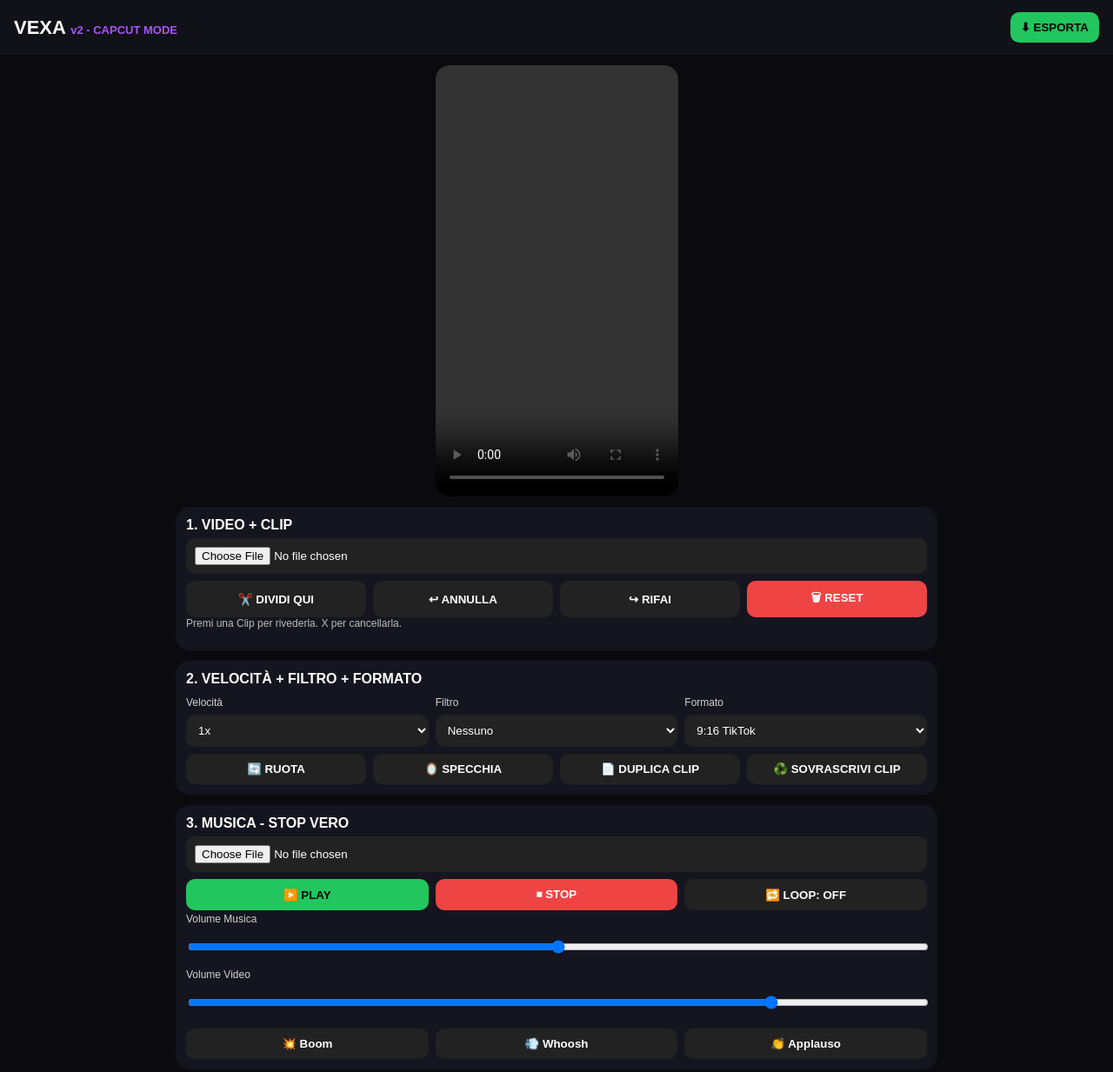
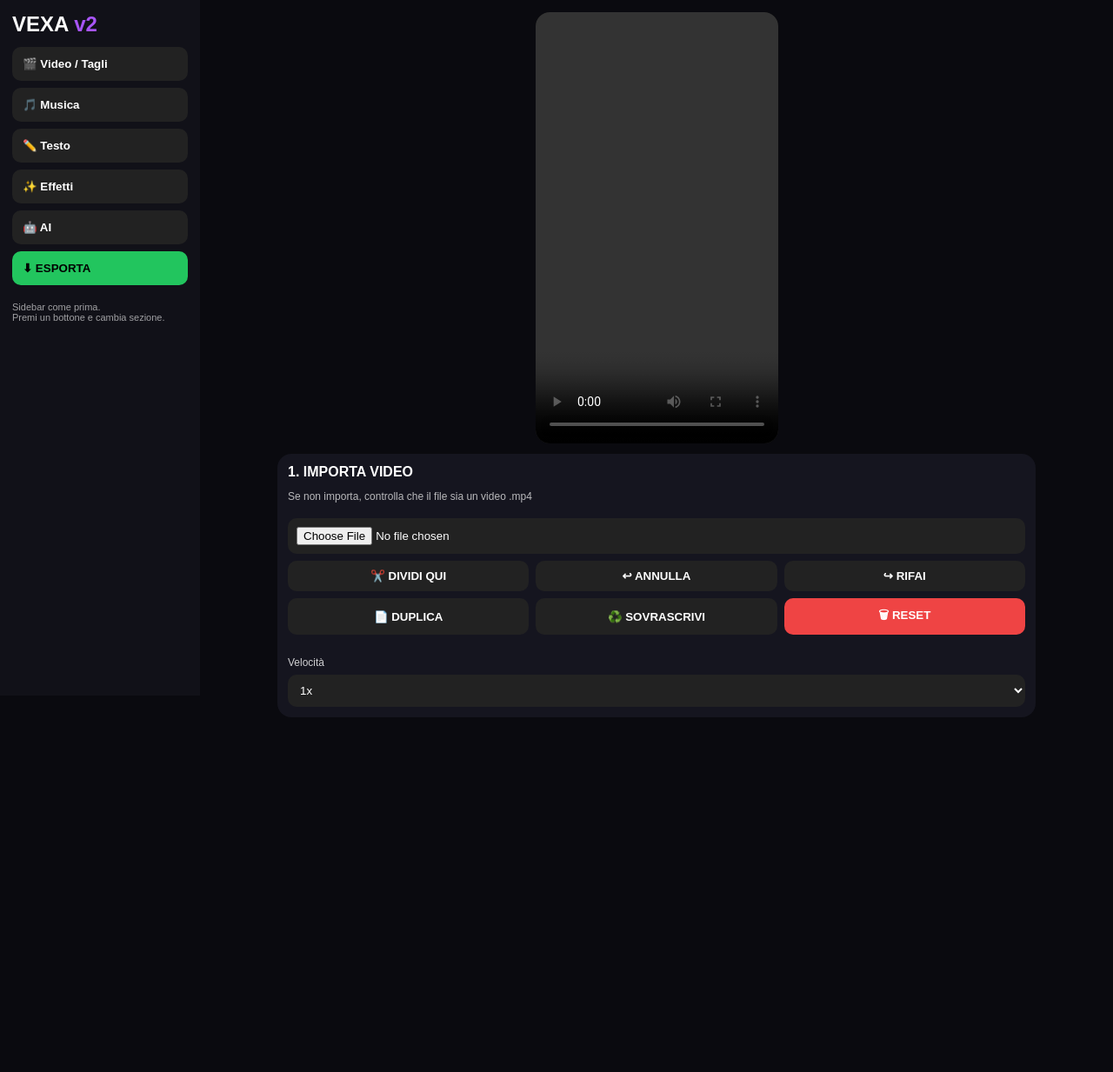
Before and after one commit to Robert755429/vexa, a plain HTML site: page vexa/index.html in a window 1280 px wide. Shown: the top 1233 px of the page at 87% size. After the commit the page ends 839 px from the top, so only its background shows below. Drawn offline with Linux system fonts and the light colour scheme.

Commit message:
Refactor HTML structure and add styles

```diff
--- a/vexa/index.html
+++ b/vexa/index.html
@@ -1,36 +1,121 @@
 <!DOCTYPE html>
-<html lang="it"><head><meta charset="UTF-8"><meta name="viewport" content="width=device-width, initial-scale=1.0"><title>VEXA v2</title><link rel="stylesheet" href="css/style.css"></head>
+<html lang="it">
+<head>
+<meta charset="UTF-8">
+<meta name="viewport" content="width=device-width, initial-scale=1.0">
+<title>VEXA v2</title>
+<link rel="stylesheet" href="css/style.css">
+<style>
+body{display:flex;margin:0;background:#0a0a0f;color:#fff;font-family:Arial,sans-serif}
+.sidebar{width:230px;min-width:230px;background:#111118;padding:14px;position:sticky;top:0;height:100vh;overflow-y:auto}
+.sidebar h2{margin:0 0 12px 0}
+.sidebar button{width:100%;margin-bottom:8px;padding:12px;border:0;border-radius:10px;background:#222;color:#fff;font-weight:700;cursor:pointer;text-align:left}
+.sidebar button.active{background:#a855f7}
+.sidebar button.green{background:#22c55e;color:#000}
+.main{flex:1;padding:14px;max-width:900px;margin:auto}
+.video-wrap{position:relative;background:#000;border-radius:16px;overflow:hidden;aspect-ratio:9/16;max-height:62vh;margin:auto}
+video{width:100%;height:100%;object-fit:cover}
+#overlayText{position:absolute;left:50%;top:72%;transform:translateX(-50%);font-size:32px;font-weight:900;text-align:center;text-shadow:2px 2px 0 #000;width:90%}
+#stickerLayer{position:absolute;inset:0;pointer-events:none;font-size:60px;text-align:center;padding-top:20%}
+.card{background:#15151f;border-radius:16px;padding:12px;margin-top:12px}
+.row{display:flex;gap:8px;flex-wrap:wrap;margin-top:8px}
+.row>*{flex:1;min-width:110px}
+input,select{width:100%;padding:10px;border-radius:10px;border:0;background:#222;color:#fff;margin-top:6px}
+.clip{background:#a855f7;padding:10px;border-radius:10px;cursor:pointer;text-align:center;font-weight:800}
+.timeline{display:flex;gap:8px;overflow-x:auto}
+@media(max-width:700px){body{flex-direction:column}.sidebar{width:100%;height:auto;position:relative;display:flex;gap:8px;overflow-x:auto}.sidebar button{min-width:130px}}
+</style>
+</head>
 <body>
-<header><div class="logo">VEXA <span>v2 - CAPCUT MODE</span></div><button class="green" onclick="exportVideo()">⬇ ESPORTA</button></header>
-<main>
-<div class="video-wrap"><video id="video" playsinline controls></video><div id="overlayText"></div><div id="stickerLayer"></div></div>
 
-<div class="card"><b>1. VIDEO + CLIP</b><input type="file" id="videoInput" accept="video/*">
-<div class="row"><button onclick="splitClip()">✂️ DIVIDI QUI</button><button onclick="undo()">↩ ANNULLA</button><button onclick="redo()">↪ RIFAI</button><button class="red" onclick="clearAll()">🗑 RESET</button></div>
-<div class="small">Premi una Clip per rivederla. X per cancellarla.</div><div id="clips" class="timeline"></div></div>
+<!-- SIDEBAR DI PRIMA - RIMESSA -->
+<div class="sidebar">
+  <h2>VEXA <span style="color:#a855f7">v2</span></h2>
+  <button onclick="showSection('video')">🎬 Video / Tagli</button>
+  <button onclick="showSection('audio')">🎵 Musica</button>
+  <button onclick="showSection('testo')">✏️ Testo</button>
+  <button onclick="showSection('effetti')">✨ Effetti</button>
+  <button onclick="showSection('ai')">🤖 AI</button>
+  <button class="green" onclick="exportVideo()">⬇ ESPORTA</button>
+  <p style="font-size:11px;opacity:.6">Sidebar come prima.<br>Premi un bottone e cambia sezione.</p>
+</div>
 
-<div class="card"><b>2. VELOCITÀ + FILTRO + FORMATO</b><div class="row">
-<div><label>Velocità</label><select id="speed" onchange="setSpeed()"><option value="0.5">0.5x</option><option value="0.75">0.75x</option><option value="1" selected>1x</option><option value="1.5">1.5x</option><option value="2">2x</option><option value="3">3x</option></select></div>
-<div><label>Filtro</label><select id="filter" onchange="setFilter()"><option value="none">Nessuno</option><option value="grayscale(1)">Bianco e Nero</option><option value="sepia(1)">Vintage</option><option value="saturate(1.8) contrast(1.2)">Vivido</option><option value="blur(3px)">Blur</option><option value="hue-rotate(90deg) saturate(1.5)">Neon</option><option value="contrast(1.5) brightness(1.1)">VHS</option></select></div>
-<div><label>Formato</label><select onchange="document.querySelector('.video-wrap').style.aspectRatio=this.value"><option value="9/16">9:16 TikTok</option><option value="16/9">16:9 YouTube</option><option value="1/1">1:1 Instagram</option></select></div></div>
-<div class="row"><button onclick="rotateVideo()">🔄 RUOTA</button><button onclick="mirrorVideo()">🪞 SPECCHIA</button><button onclick="duplicateClip()">📄 DUPLICA CLIP</button><button onclick="overwriteClip()">♻️ SOVRASCRIVI CLIP</button></div></div>
+<div class="main">
+  <div class="video-wrap">
+    <video id="video" playsinline controls></video>
+    <div id="overlayText"></div>
+    <div id="stickerLayer"></div>
+  </div>
 
-<div class="card"><b>3. MUSICA - STOP VERO</b><input type="file" id="musicInput" accept="audio/*"><audio id="music"></audio>
-<div class="row"><button class="green" onclick="playMusic()">▶️ PLAY</button><button class="red" onclick="stopMusic()">⏹ STOP</button><button onclick="toggleLoop()">🔁 LOOP: <span id="loopTxt">OFF</span></button></div>
-<label>Volume Musica</label><input type="range" id="musicVol" min="0" max="100" value="50" oninput="setMusicVol()">
-<label>Volume Video</label><input type="range" id="videoVol" min="0" max="100" value="80" oninput="setVideoVol()">
-<div class="row"><button onclick="playSfx('boom')">💥 Boom</button><button onclick="playSfx('whoosh')">💨 Whoosh</button><button onclick="playSfx('clap')">👏 Applauso</button></div></div>
+  <!-- SEZIONE VIDEO - IMPORT SISTEMATO -->
+  <div id="sec-video" class="card">
+    <b>1. IMPORTA VIDEO</b>
+    <p style="font-size:12px;opacity:.7">Se non importa, controlla che il file sia un video .mp4</p>
+    <input type="file" id="videoInput" accept="video/*">
+    <div class="row">
+      <button onclick="splitClip()">✂️ DIVIDI QUI</button>
+      <button onclick="undo()">↩ ANNULLA</button>
+      <button onclick="redo()">↪ RIFAI</button>
+    </div>
+    <div class="row">
+      <button onclick="duplicateClip()">📄 DUPLICA</button>
+      <button onclick="overwriteClip()">♻️ SOVRASCRIVI</button>
+      <button style="background:#ef4444" onclick="clearAll()">🗑 RESET</button>
+    </div>
+    <div id="clips" class="timeline" style="margin-top:10px"></div>
+    <label>Velocità</label>
+    <select id="speed" onchange="setSpeed()"><option value="0.5">0.5x</option><option value="0.75">0.75x</option><option value="1" selected>1x</option><option value="1.5">1.5x</option><option value="2">2x</option><option value="3">3x</option></select>
+  </div>
 
-<div class="card"><b>4. TESTO + KARAOKE</b><input type="text" id="textInput" placeholder="Scrivi testo... es. VEXA SPINGE" oninput="updateText()">
-<div class="row"><div><label>Font</label><select id="fontSel" onchange="updateText()"><option value="Arial Black">TikTok Bold</option><option value="Impact">Impact</option><option value="Georgia">Serif</option><option value="Courier New">Typewriter</option><option value="Comic Sans MS">Mano</option><option value="Verdana">Neon Clean</option></select></div>
-<div><label>Colore</label><input type="color" id="colorSel" value="#ffffff" onchange="updateText()"></div>
-<div><label>Posizione</label><select id="posSel" onchange="updateText()"><option value="72%">Sotto</option><option value="45%">Centro</option><option value="15%">Sopra</option></select></div></div>
-<div class="row"><button onclick="toggleKaraoke()">🎤 KARAOKE / SCORRE</button><button onclick="clearText()">❌ TOGLI TESTO</button><button onclick="addSubtitle()">💬 SOTTOTITOLO</button></div></div>
+  <!-- SEZIONE AUDIO -->
+  <div id="sec-audio" class="card" style="display:none">
+    <b>2. MUSICA - STOP VERO</b>
+    <input type="file" id="musicInput" accept="audio/*">
+    <audio id="music"></audio>
+    <div class="row">
+      <button style="background:#22c55e;color:#000" onclick="playMusic()">▶️ PLAY</button>
+      <button style="background:#ef4444" onclick="stopMusic()">⏹ STOP</button>
+      <button onclick="toggleLoop()">🔁 LOOP: <span id="loopTxt">OFF</span></button>
+    </div>
+    <label>Volume Musica</label><input type="range" id="musicVol" min="0" max="100" value="50" oninput="setMusicVol()">
+    <label>Volume Video</label><input type="range" id="videoVol" min="0" max="100" value="80" oninput="setVideoVol()">
+  </div>
 
-<div class="card"><b>5. STICKER + TRANSIZIONE + AI</b>
-<div class="row"><button onclick="addSticker('🔥')">🔥</button><button onclick="addSticker('😂')">😂</button><button onclick="addSticker('❤️')">❤️</button><button onclick="addSticker('⭐')">⭐</button><button onclick="addSticker('👑')">👑</button></div>
-<label>Transizione</label><select id="transSel"><option>Dissolvenza</option><option>Zoom</option><option>Flash</option><option>Slide</option></select>
-<input type="text" id="aiInput" placeholder="Chiedi a VEXA: rendilo virale..."><button class="primary" style="width:100%;margin-top:8px" onclick="askAI()">CHIEDI A VEXA ✨</button><p id="aiOut" class="small"></p></div>
-</main>
-<script src="js/editor.js"></script><script src="js/main.js"></script><script src="js/ai.js"></script>
-</body></html>
+  <!-- SEZIONE TESTO -->
+  <div id="sec-testo" class="card" style="display:none">
+    <b>3. TESTO + KARAOKE</b>
+    <input type="text" id="textInput" placeholder="Scrivi testo..." oninput="updateText()">
+    <div class="row">
+      <select id="fontSel" onchange="updateText()"><option value="Arial Black">TikTok Bold</option><option value="Impact">Impact</option><option value="Georgia">Serif</option><option value="Courier New">Typewriter</option><option value="Comic Sans MS">Mano</option></select>
+      <input type="color" id="colorSel" value="#ffffff" onchange="updateText()">
+      <select id="posSel" onchange="updateText()"><option value="72%">Sotto</option><option value="45%">Centro</option><option value="15%">Sopra</option></select>
+    </div>
+    <div class="row"><button onclick="toggleKaraoke()">🎤 KARAOKE</button><button onclick="clearText()">❌ TOGLI TESTO</button></div>
+  </div>
+
+  <!-- SEZIONE EFFETTI -->
+  <div id="sec-effetti" class="card" style="display:none">
+    <b>4. EFFETTI</b>
+    <label>Filtro</label>
+    <select id="filter" onchange="setFilter()"><option value="none">Nessuno</option><option value="grayscale(1)">Bianco e Nero</option><option value="sepia(1)">Vintage</option><option value="saturate(1.8) contrast(1.2)">Vivido</option><option value="blur(3px)">Blur</option><option value="hue-rotate(90deg) saturate(1.5)">Neon</option></select>
+    <div class="row"><button onclick="rotateVideo()">🔄 RUOTA</button><button onclick="mirrorVideo()">🪞 SPECCHIA</button></div>
+    <div class="row"><button onclick="addSticker('🔥')">🔥</button><button onclick="addSticker('😂')">😂</button><button onclick="addSticker('❤️')">❤️</button><button onclick="addSticker('⭐')">⭐</button></div>
+    <label>Transizione</label><select id="transSel"><option>Dissolvenza</option><option>Zoom</option><option>Flash</option><option>Slide</option></select>
+  </div>
+
+  <!-- SEZIONE AI -->
+  <div id="sec-ai" class="card" style="display:none">
+    <b>5. AI</b>
+    <input type="text" id="aiInput" placeholder="Chiedi a VEXA...">
+    <button style="width:100%;background:#a855f7;margin-top:8px" onclick="askAI()">CHIEDI A VEXA ✨</button>
+    <p id="aiOut" style="font-size:12px;opacity:.7"></p>
+  </div>
+
+</div>
+
+<script>
+function showSection(name){
+  ['video','audio','testo','effetti','ai'].forEach(n=>{
+    document.getElementById('sec-'+n).style.display = (n===name?'block':'none');
+  });
+  document
```
